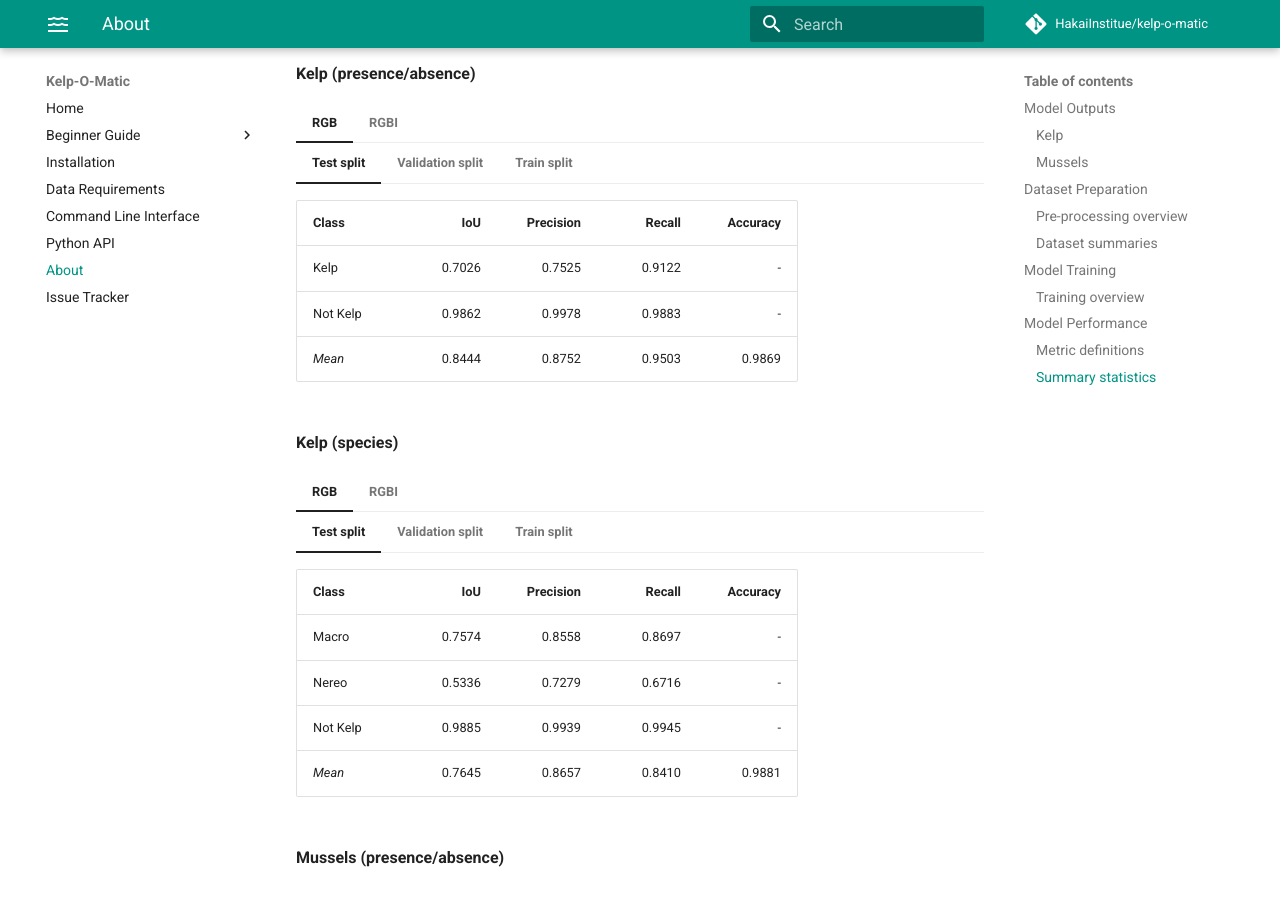
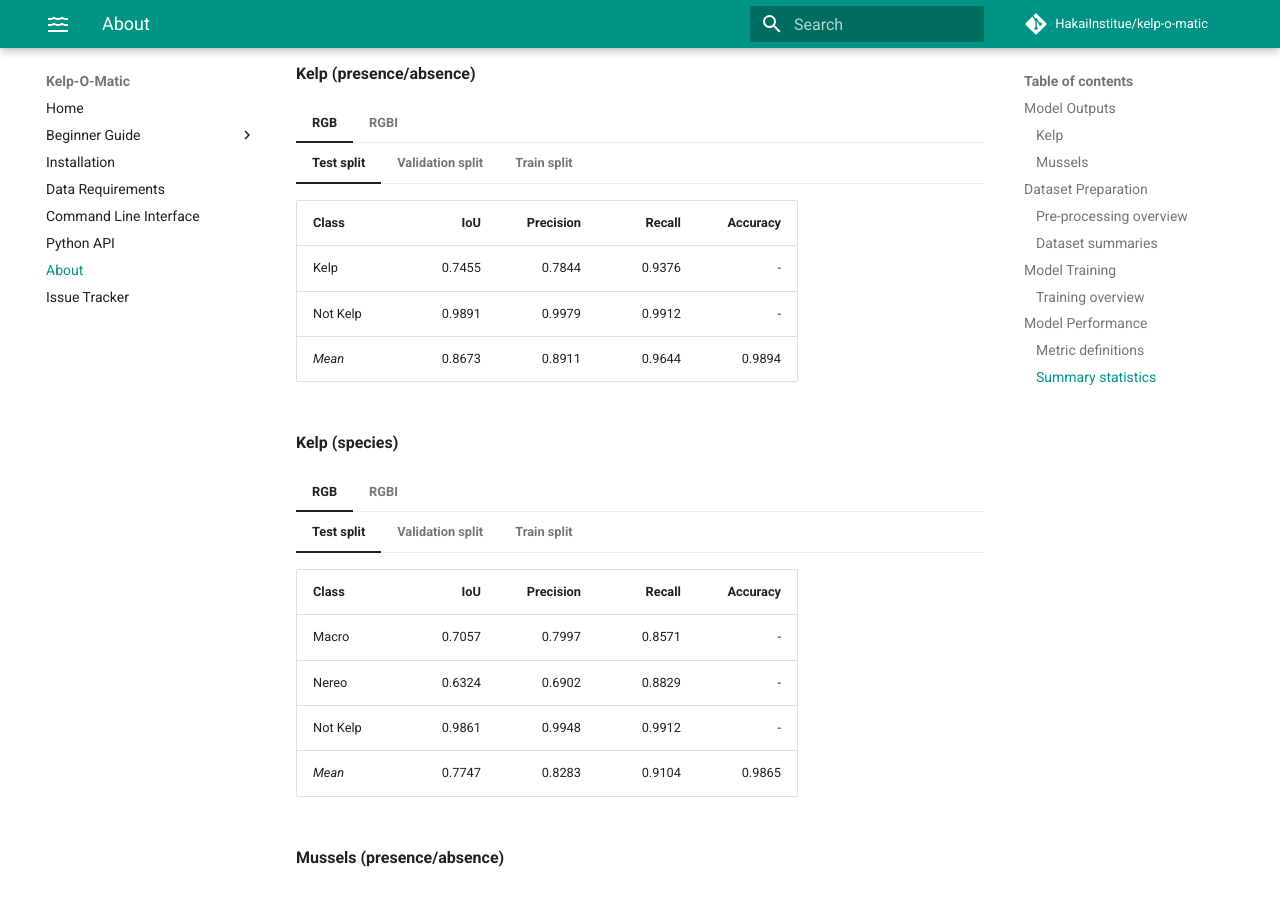
Before and after one commit to HakaiInstitute/kelp-o-matic, an MkDocs documentation site: the page built from docs/about.md, in a window 1280 px wide and 900 px high, scrolled down 4316 px. Built offline with MkDocs 1.6.1 and Material for MkDocs 9.7.7, drawn with Linux system fonts in a browser that asks for light colours; comment, search, counter and statistics services are not loaded.

Commit message:
Improve kelp species output for RGB imagery (#122)
* Update kelp species model for RGB imagery

* Update species RGB metrics

* Update P/A RGB metrics

Use raw counts instead of average over dataset metrics

```diff
--- a/docs/about.md
+++ b/docs/about.md
@@ -211,25 +211,25 @@
 
         | Class    |    IoU | Precision | Recall | Accuracy |
         |:---------|-------:|----------:|-------:|---------:|
-        | Kelp     | 0.7026 |    0.7525 | 0.9122 |        - |
-        | Not Kelp | 0.9862 |    0.9978 | 0.9883 |        - |
-        | *Mean*   | 0.8444 |    0.8752 | 0.9503 |   0.9869 |
+        | Kelp     | 0.7455 |    0.7844 | 0.9376 |        - |
+        | Not Kelp | 0.9891 |    0.9979 | 0.9912 |        - |
+        | *Mean*   | 0.8673 |    0.8911 | 0.9644 |   0.9894 |
 
     === "Validation split"
 
         | Class    |    IoU | Precision | Recall | Accuracy |
         |:---------|-------:|----------:|-------:|---------:|
-        | Kelp     | 0.6892 |    0.8317 | 0.8031 |        - |
-        | Not Kelp | 0.9635 |    0.9808 | 0.9820 |        - |
-        | *Mean*   | 0.8263 |    0.9062 | 0.8926 |   0.9671 |
+        | Kelp     | 0.7293 |    0.8606 | 0.8269 |        - |
+        | Not Kelp | 0.9617 |    0.9780 | 0.9829 |        - |
+        | *Mean*   | 0.8455 |    0.9193 | 0.9049 |   0.9653 |
 
     === "Train split"
 
         | Class    |    IoU | Precision | Recall | Accuracy |
         |:---------|-------:|----------:|-------:|---------:|
-        | Kelp     | 0.7674 |    0.8446 | 0.8906 |        - |
-        | Not Kelp | 0.9724 |    0.9897 | 0.9824 |        - |
-        | *Mean*   | 0.8699 |    0.9172 | 0.9365 |   0.9757 |
+        | Kelp     | 0.7927 |    0.8631 | 0.9066 |        - |
+        | Not Kelp | 0.9763 |    0.9905 | 0.9855 |        - |
+        | *Mean*   | 0.8845 |    0.9268 | 0.9461 |   0.9782 |
 
 === "RGBI"
 
@@ -265,28 +265,28 @@
 
         | Class    |    IoU | Precision | Recall | Accuracy |
         |:---------|-------:|----------:|-------:|---------:|
-        | Macro    | 0.7574 |    0.8558 | 0.8697 |        - |
-        | Nereo    | 0.5336 |    0.7279 | 0.6716 |        - |
-        | Not Kelp | 0.9885 |    0.9939 | 0.9945 |        - |
-        | *Mean*   | 0.7645 |    0.8657 | 0.8410 |   0.9881 |
+        | Macro    | 0.7057 |    0.7997 | 0.8571 |        - |
+        | Nereo    | 0.6324 |    0.6902 | 0.8829 |        - |
+        | Not Kelp | 0.9861 |    0.9948 | 0.9912 |        - |
+        | *Mean*   | 0.7747 |    0.8283 | 0.9104 |   0.9865 |
 
     === "Validation split"
 
         | Class    |    IoU | Precision | Recall | Accuracy |
         |:---------|-------:|----------:|-------:|---------:|
-        | Macro    | 0.7392 |    0.7942 | 0.9126 |        - |
-        | Nereo    | 0.4369 |    0.5128 | 0.7696 |        - |
-        | Not Kelp | 0.9423 |    0.9848 | 0.9562 |        - |
-        | *Mean*   | 0.7810 |    0.8367 | 0.9055 |   0.9522 |
+        | Macro    | 0.5205 |    0.8574 | 0.5698 |        - |
+        | Nereo    | 0.6200 |    0.8319 | 0.7087 |        - |
+        | Not Kelp | 0.9315 |    0.9460 | 0.9838 |        - |
+        | *Mean*   | 0.6906 |    0.8784 | 0.7541 |   0.9359 |
 
     === "Train split"
 
         | Class    |    IoU | Precision | Recall | Accuracy |
         |:---------|-------:|----------:|-------:|---------:|
-        | Macro    | 0.8133 |    0.8845 | 0.9075 |        - |
-        | Nereo    | 0.5722 |    0.6741 | 0.7141 |        - |
-        | Not Kelp | 0.9579 |    0.9828 | 0.9742 |        - |
-        | *Mean*   | 0.8118 |    0.8719 | 0.8855 |   0.9649 |
+        | Macro    | 0.7279 |    0.8905 | 0.7994 |        - |
+        | Nereo    | 0.7595 |    0.8421 | 0.8857 |        - |
+        | Not Kelp | 0.9685 |    0.9836 | 0.9844 |        - |
+        | *Mean*   | 0.8186 |    0.9054 | 0.8898 |   0.9707 |
 
 === "RGBI"
 
```
Also changed, not shown: 1 other file.
